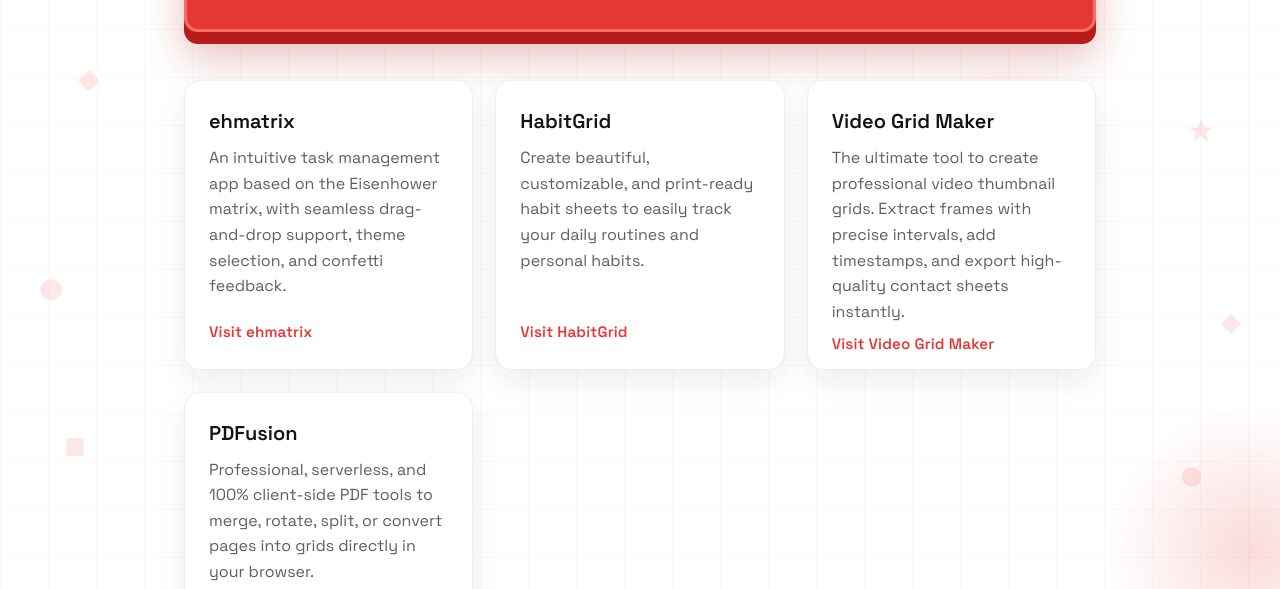
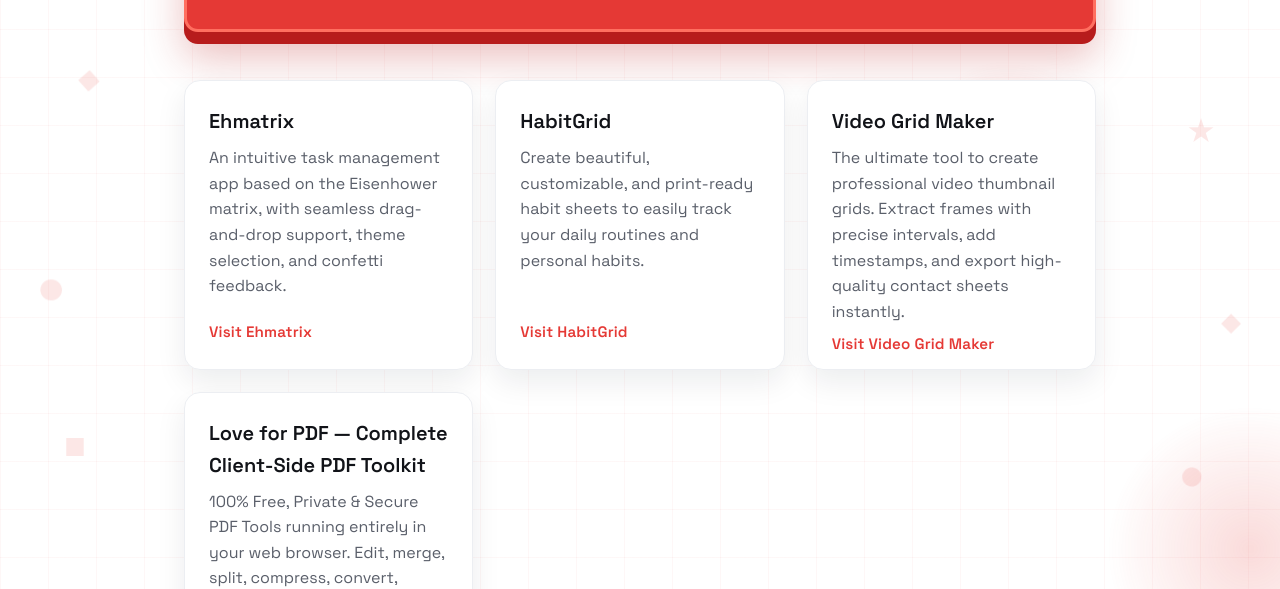
Before and after one commit to kyameinsahilwho/codingmarvel.com, an Astro site: page / in a window 1280 px wide. Shown: the part 211-800 px from the top of the page. Built offline with nearby package versions, Linux system fonts and the light colour scheme; Astro itself is replaced by a stand-in of ours.

Commit message:
Update Love for PDF toolkit details and capitalize Ehmatrix
- Capitalize the name "ehmatrix" to "Ehmatrix" in the websites list.
- Rename PDFusion to "Love for PDF — Complete Client-Side PDF Toolkit".
- Update URL and description for the PDF toolkit card to match requirements.

Co-authored-by: kyameinsahilwho <89729858+kyameinsahilwho@users.noreply.github.com>

```diff
--- a/src/pages/index.astro
+++ b/src/pages/index.astro
@@ -31,7 +31,7 @@ const jsonLd = {
 
 const websites = [
   {
-    name: "ehmatrix",
+    name: "Ehmatrix",
     url: "https://ehmatrix.codingmarvel.com",
     description: "An intuitive task management app based on the Eisenhower matrix, with seamless drag-and-drop support, theme selection, and confetti feedback.",
   },
@@ -46,9 +46,9 @@ const websites = [
     description: "The ultimate tool to create professional video thumbnail grids. Extract frames with precise intervals, add timestamps, and export high-quality contact sheets instantly.",
   },
   {
-    name: "PDFusion",
-    url: "https://pdf.codingmarvel.com",
-    description: "Professional, serverless, and 100% client-side PDF tools to merge, rotate, split, or convert pages into grids directly in your browser.",
+    name: "Love for PDF — Complete Client-Side PDF Toolkit",
+    url: "https://pdf.codingmarvel.com/",
+    description: "100% Free, Private & Secure PDF Tools running entirely in your web browser. Edit, merge, split, compress, convert, redact & sign PDFs.",
   }
 ];
 ---
```
